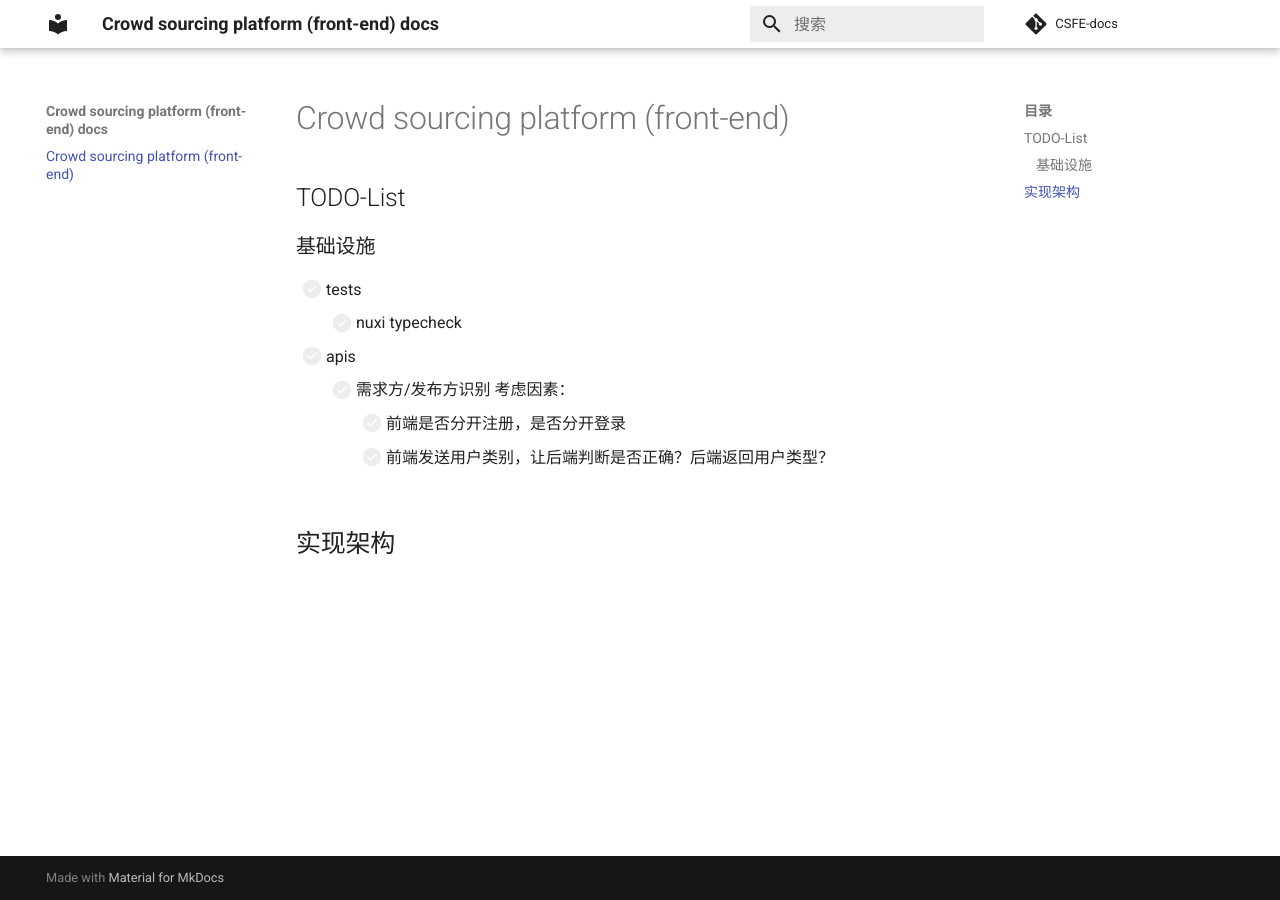
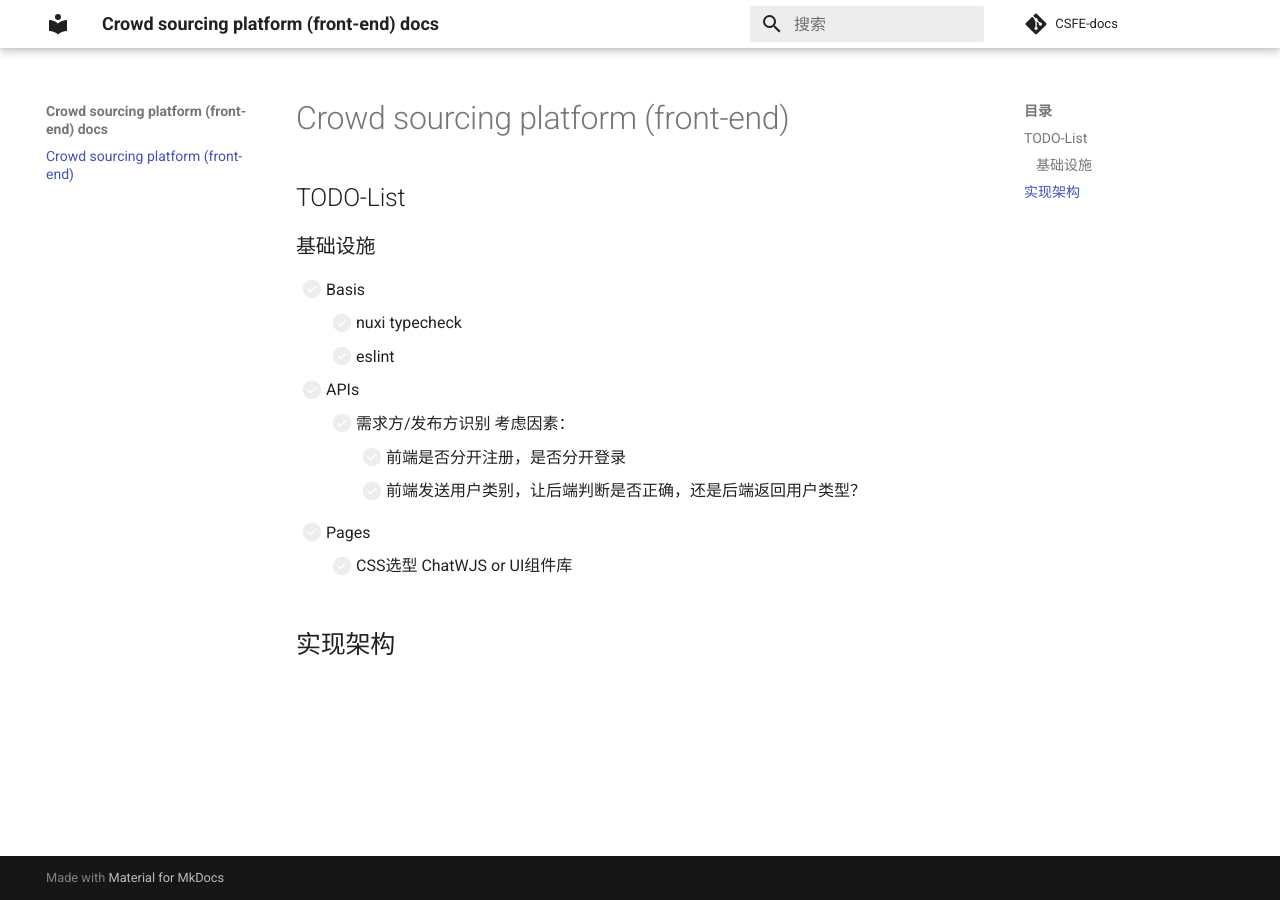
Before and after one commit to syniox/CSFE-docs, an MkDocs documentation site: the page built from docs/index.md, in a window 1280 px wide. Built offline with MkDocs 1.6.1 and Material for MkDocs 9.7.7, drawn with Linux system fonts in a browser that asks for light colours; comment, search, counter and statistics services are not loaded.

Commit message:
update TODO

```diff
--- a/docs/index.md
+++ b/docs/index.md
@@ -3,12 +3,15 @@
 ## TODO-List
 
 ### 基础设施
-- [ ] tests
+- [ ] Basis
     - [ ] nuxi typecheck
-- [ ] apis
+    - [ ] eslint
+- [ ] APIs
     - [ ] 需求方/发布方识别 考虑因素：
         - [ ] 前端是否分开注册，是否分开登录
-        - [ ] 前端发送用户类别，让后端判断是否正确？后端返回用户类型？
+        - [ ] 前端发送用户类别，让后端判断是否正确，还是后端返回用户类型？
+- [ ] Pages
+    - [ ] CSS选型 ChatWJS or UI组件库
 
 
 ## 实现架构
```
